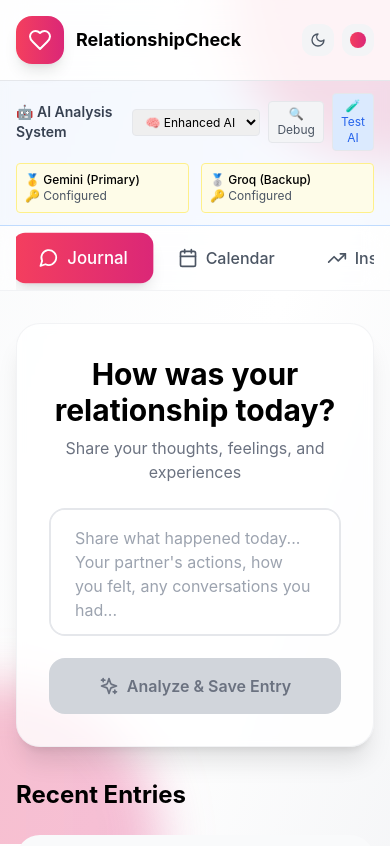
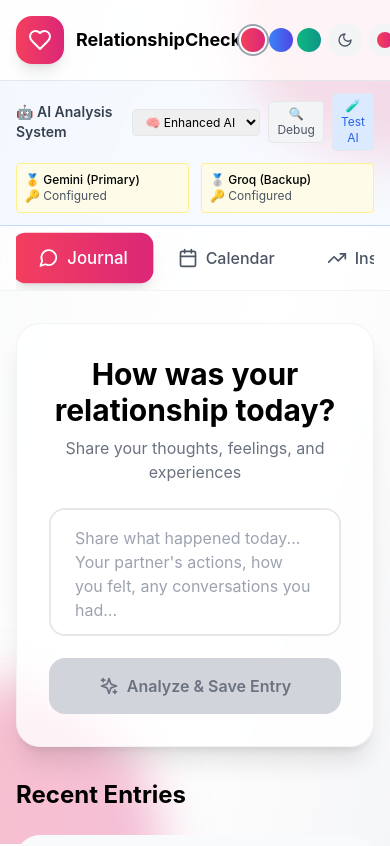
Before and after one commit to kiimlyn/relationship-check-app, a React (Create React App) app: page / in a window 390 px wide. Shown: the top 846 px of the page. Built offline with nearby package versions, Linux system fonts and the light colour scheme.

Commit message:
Updated App.js

```diff
--- a/src/App.js
+++ b/src/App.js
@@ -1048,7 +1048,7 @@ function ModernRelationshipApp() {
       {/* Right side - Controls */}
       <div className="flex items-center space-x-2 md:space-x-4 flex-shrink-0">
         {/* Theme Selector - hide on small screens */}
-        <div className="hidden sm:flex space-x-2">
+        <div className="flex space-x-1 md:space-x-2">
           {Object.entries(themes).map(([key, themeData]) => (
             <button
               key={key}
```
